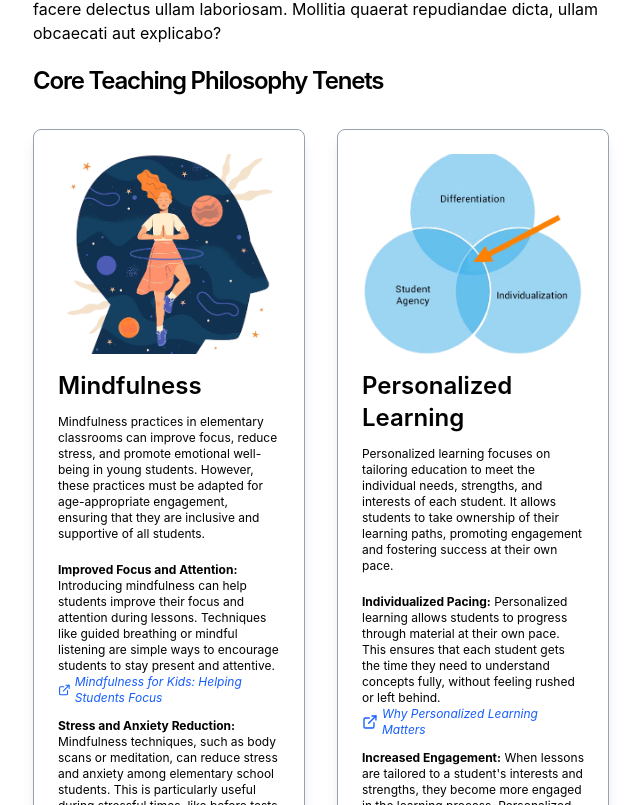
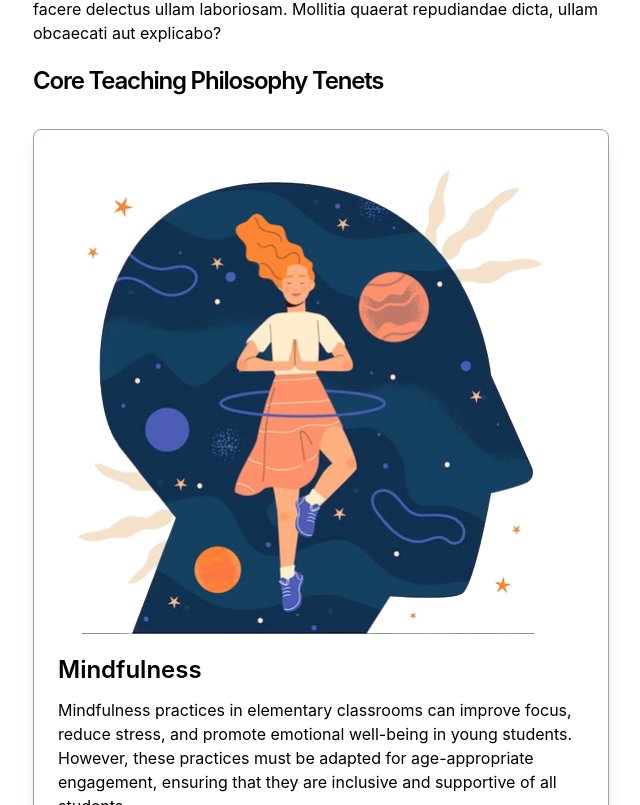
Before and after one commit to mjf1406/portfolio-nextjs, a Next.js app: page /philosophy in a window 1280 px wide. Shown: the part 535-1340 px from the top of the page, without its empty margins (319-959 px from the left). Built offline with nearby package versions, Linux system fonts and the light colour scheme.

Commit message:
i hate images

```diff
--- a/app/page.tsx
+++ b/app/page.tsx
@@ -5,7 +5,7 @@ export default function Page() {
         <section className="space-y-5">
             <div className="flex flex-col gap-5 justify-center items-center text-center">
                 <div className="text-sm uppercase">{`"No such thing as bad student, only bad teacher." —Mr. Miyagi, The Karate Kid`}</div>
-                <h1 className="text-5xl font-bold">Michael J. Fizgerald</h1>
+                <h1 className="text-5xl font-bold">Michael J. Fitzgerald</h1>
                 <div className="text-xl">
                     Elementary School Teacher, Web Developer, Programmer,
                     Translator (Mandarin → English), D&D Forever DM, Cyclist
--- a/app/philosophy/page.tsx
+++ b/app/philosophy/page.tsx
@@ -315,21 +315,23 @@ export default function Philosophy() {
             <h2 className="mb-8 text-2xl font-semibold tracking-tighter">
                 Core Teaching Philosophy Tenets
             </h2>
-            <div className="grid grid-cols-2 gap-8">
+            <div className="grid grid-cols-1 gap-8">
                 {philosophy
                     .filter((item) => item.name) // Ensures only valid items with names are shown
                     .map((item, index) => (
                         <div
                             key={index}
-                            className="border border-gray-400 dark:border-gray-800 rounded-lg p-6 shadow-lg hover:shadow-xl transition-shadow duration-300 text-xs"
+                            className="border border-gray-400 dark:border-gray-800 rounded-lg p-6 shadow-lg hover:shadow-xl transition-shadow duration-300"
                         >
-                            <Image
-                                src={item.image}
-                                alt={item.name}
-                                width={200}
-                                height={200}
-                                className="w-full h-[200px] object-cover mb-4 rounded-lg"
-                            />
+                            <div className="relative w-full h-[200px] sm:h-[200px] md:h-[300px] lg:h-[500px] rounded-lg overflow-hidden">
+                                <Image
+                                    src={item.image}
+                                    alt={item.name}
+                                    width={500}
+                                    height={500}
+                                    className="object-cover"
+                                />
+                            </div>
                             <h3 className="text-2xl font-semibold mb-3">
                                 {item.name}
                             </h3>
--- a/app/resume/page.tsx
+++ b/app/resume/page.tsx
@@ -66,7 +66,7 @@ export default function Resume() {
                             <a
                                 key={resume.name}
                                 href={resume.url}
-                                className="flex flex-1 items-center justify-between border hover:opacity-50 p-4 text-white rounded-lg shadow-lg transition"
+                                className="flex flex-1 items-center justify-between border hover:opacity-50 p-4 rounded-lg shadow-lg transition"
                                 target="_blank"
                                 rel="noopener noreferrer"
                             >
@@ -93,7 +93,7 @@ export default function Resume() {
                             <a
                                 key={letter.name}
                                 href={letter.url}
-                                className="flex flex-1 items-center justify-between p-4 border hover:opacity-50 text-white rounded-lg shadow-lg transition"
+                                className="flex flex-1 items-center justify-between p-4 border hover:opacity-50 rounded-lg shadow-lg transition"
                                 target="_blank"
                                 rel="noopener noreferrer"
                             >
@@ -120,7 +120,7 @@ export default function Resume() {
                             <a
                                 key={evaluation.evaluator}
                                 href={evaluation.url}
-                                className="flex flex-1 items-center justify-between p-4 border hover:opacity-50 text-white rounded-lg shadow-lg transition"
+                                className="flex flex-1 items-center justify-between p-4 border hover:opacity-50 rounded-lg shadow-lg transition"
                                 target="_blank"
                                 rel="noopener noreferrer"
                             >
--- a/app/testimonials/page.tsx
+++ b/app/testimonials/page.tsx
@@ -146,7 +146,7 @@ export default function Testimonials() {
                             <div className="flex items-center justify-between mb-4">
                                 <div className="flex items-center">
                                     <div className="flex-shrink-0">
-                                        <span className="inline-flex items-center justify-center h-10 w-10 rounded-full bg-indigo-500 text-white">
+                                        <span className="inline-flex items-center justify-center h-10 w-10 rounded-full bg-black text-white dark:bg-gray-400 dark:text-black">
                                             <User size={20} />
                                         </span>
                                     </div>
@@ -160,10 +160,10 @@ export default function Testimonials() {
                                     </div>
                                 </div>
                             </div>
-                            <p className="text-gray-300 text-sm mb-5">
+                            <p className="dark:text-gray-300 text-gray-600 text-sm mb-5">
                                 {testimonial.context}
                             </p>
-                            <p className="text-gray-300 text-base italic">
+                            <p className="dark:text-gray-300 text-gray-800 text-base italic">
                                 "{testimonial.quote}"
                             </p>
                         </div>
--- a/components/nav.tsx
+++ b/components/nav.tsx
@@ -29,7 +29,7 @@ const navItems = {
 
 export function Navbar() {
     return (
-        <aside className="z-20 sticky top-0 bg-white/40 dark:bg-black mb-16 tracking-tight border-b-4 border-white/25 dark:border-white/15">
+        <aside className="z-20 sticky top-0 bg-white dark:bg-black mb-16 tracking-tight border-b-4 border-black/15 dark:border-white/15">
             <div className="lg:sticky lg:top-20">
                 <nav
                     className="flex flex-row items-center justify-center relative px-0 pb-0 fade md:overflow-auto scroll-pr-6 md:relative"
@@ -41,7 +41,7 @@ export function Navbar() {
                                 <Link
                                     key={path}
                                     href={path}
-                                    className="transition-all hover:text-neutral-800 dark:hover:text-neutral-400 flex align-middle relative py-1 px-2 m-1"
+                                    className="transition-all hover:text-neutral-400 flex align-middle relative py-1 px-2 m-1"
                                 >
                                     {name}
                                 </Link>
--- a/package.json
+++ b/package.json
@@ -1,7 +1,7 @@
 {
     "private": true,
     "scripts": {
-    "dev": "next dev",
+        "dev": "next dev --port 3000 --hostname 0.0.0.0",
         "build": "next build",
         "start": "next start"
     },
```
Also changed, not shown: app/webapps/page.tsx (+6 -6 lines). Lines whose indentation alone changed are shown as unchanged.
